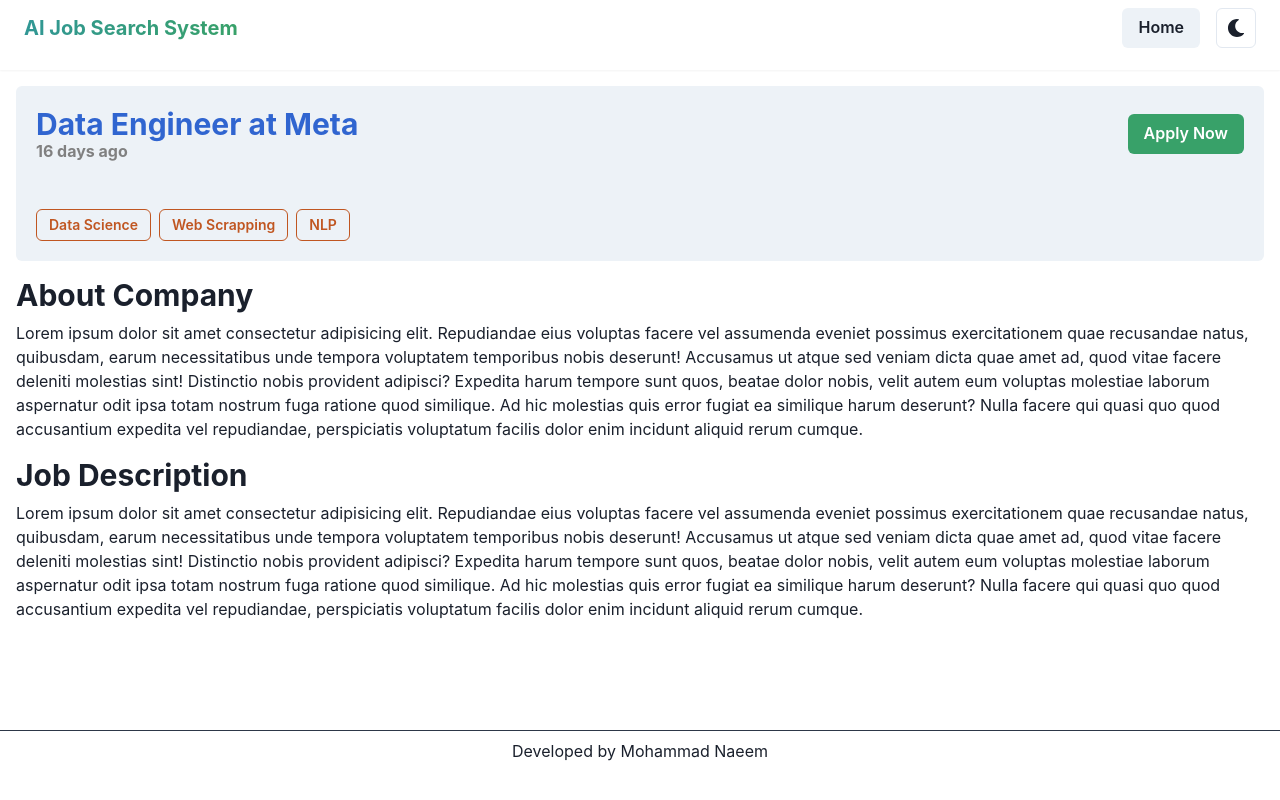
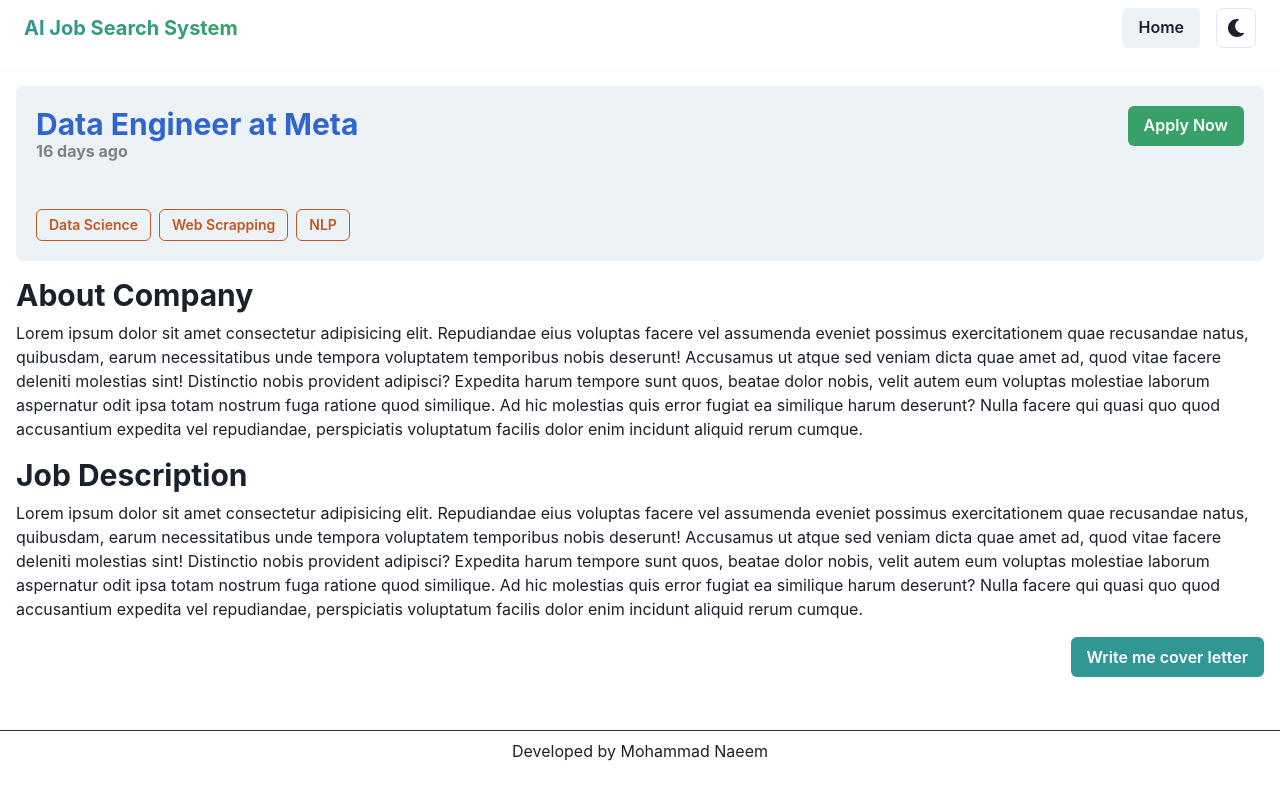
Before and after one commit to i-naeem/fastcareer, a React (Create React App) app: page /jobs/1 in a window 1280 px wide. Built offline with nearby package versions, Linux system fonts and the light colour scheme.

Commit message:
Add cover letter feature

```diff
--- a/src/App.js
+++ b/src/App.js
@@ -1,7 +1,7 @@
+import { Box } from '@chakra-ui/react';
 import Header from './components/Header';
 import Footer from './components/Footer';
 import NotFound from './routes/NotFound';
-import { Box } from '@chakra-ui/react';
 import Home from './routes/Home';
 import Job from './routes/Job';
 
--- /dev/null
+++ b/src/components/CoverLetterDrawer.js
@@ -0,0 +1,47 @@
+import {
+  Drawer,
+  DrawerBody,
+  DrawerFooter,
+  DrawerHeader,
+  DrawerOverlay,
+  DrawerContent,
+  DrawerCloseButton,
+  Text,
+  Button,
+} from '@chakra-ui/react';
+
+function CoverLetterDrawer({ isOpen, onClose, btnRef }) {
+  return (
+    <>
+      <Drawer isOpen={isOpen} placement='right' onClose={onClose} finalFocusRef={btnRef} size='lg'>
+        <DrawerOverlay />
+        <DrawerContent>
+          <DrawerCloseButton />
+          <DrawerHeader>Create your account</DrawerHeader>
+
+          <DrawerBody>
+            <Text>
+              Lorem ipsum dolor sit amet consectetur adipisicing elit. Odio fugiat voluptas
+              perspiciatis tempore amet dolorum nam eligendi, iure voluptatibus quia accusamus.
+              Necessitatibus minima nesciunt earum iure sit? Repellendus, quo rem?
+            </Text>
+            <Text>
+              Lorem ipsum dolor sit amet consectetur adipisicing elit. Fuga possimus quos culpa
+              atque molestias neque sint voluptate. Ab ex officia assumenda nostrum illo dignissimos
+              tenetur iste? Ratione beatae modi quis?
+            </Text>
+          </DrawerBody>
+
+          <DrawerFooter>
+            <Button variant='outline' mr={3} onClick={onClose}>
+              Close
+            </Button>
+            <Button colorScheme='blue'>Copy to clipboard</Button>
+          </DrawerFooter>
+        </DrawerContent>
+      </Drawer>
+    </>
+  );
+}
+
+export default CoverLetterDrawer;
--- a/src/components/JobCard.js
+++ b/src/components/JobCard.js
@@ -16,7 +16,7 @@
     <Card direction={{ base: 'column', sm: 'row' }} overflow='hidden' variant='filled' width='100%'>
       <Stack width='100%'>
         <CardBody>
-          <HStack align='center' justify='space-between'>
+          <HStack align='start' justify='space-between'>
             <Box>
               <Heading size='lg' mb='2' color='Highlight' as={Link} to='/jobs/1'>
                 Data Engineer at Meta
@@ -25,9 +25,7 @@
                 16 days ago
               </Heading>
             </Box>
-            <Box>
-              <Button colorScheme='green'>Apply Now</Button>
-            </Box>
+            <Button colorScheme='green'>Apply Now</Button>
           </HStack>
         </CardBody>
         <CardFooter>
--- a/src/routes/Job.js
+++ b/src/routes/Job.js
@@ -1,7 +1,11 @@
-import { Box, Heading, List, ListItem, Text } from '@chakra-ui/react';
+import { Box, Button, Flex, Heading, List, ListItem, Text, useDisclosure } from '@chakra-ui/react';
 import JobCard from '../components/JobCard';
+import CoverLetterDrawer from '../components/CoverLetterDrawer';
+import { useRef } from 'react';
 
 const Job = props => {
+  const { isOpen, onClose, onOpen } = useDisclosure();
+  const btnRef = useRef();
   const data = {
     id: 1,
     company: 'Meta',
@@ -46,6 +50,12 @@
           incidunt aliquid rerum cumque.
         </Text>
       </Box>
+      <Flex justifyContent='end'>
+        <Button ref={btnRef} colorScheme='teal' onClick={onOpen}>
+          Write me cover letter
+        </Button>
+      </Flex>
+      <CoverLetterDrawer isOpen={isOpen} onClose={onClose} btnRef={btnRef} />
     </Box>
   );
 };
```
